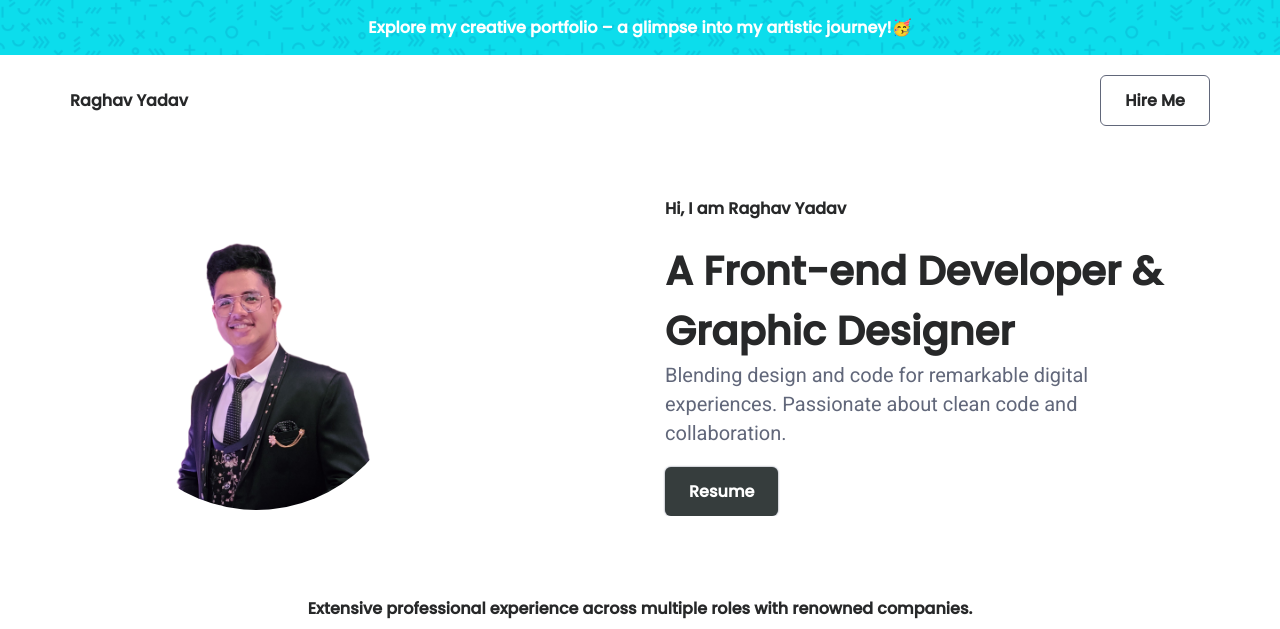
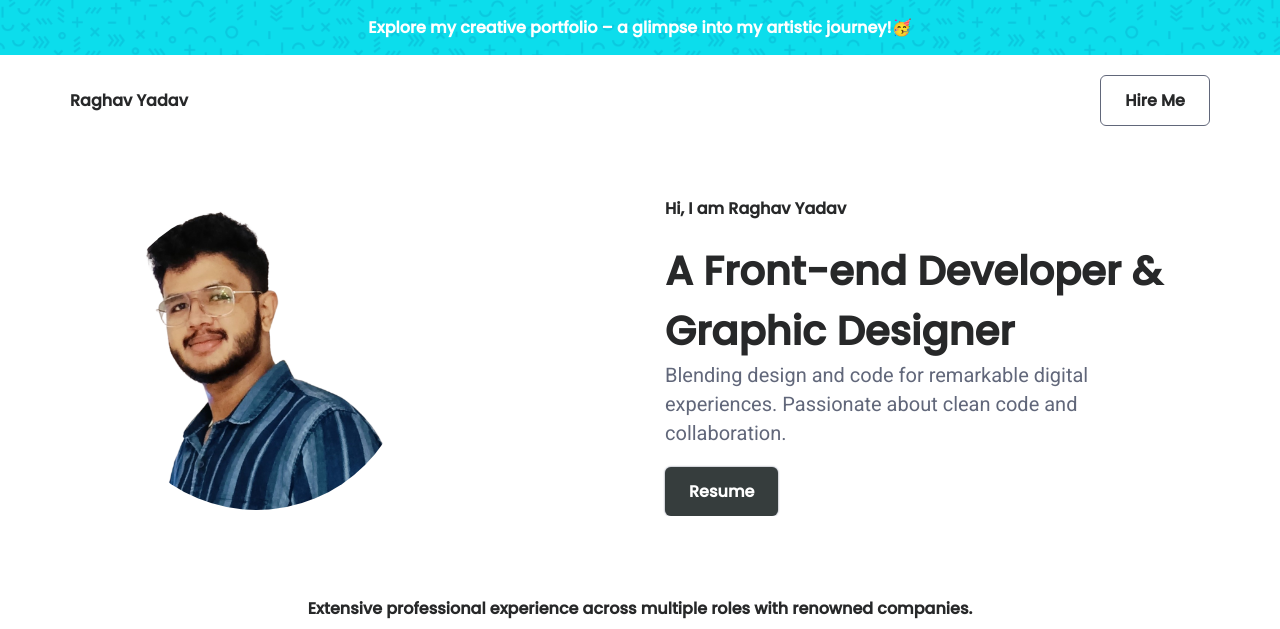
Before and after one commit to raghavyadav20/Portfolio, a plain HTML site: page index.html in a window 1280 px wide. Shown: the top 629 px of the page. Drawn offline with Linux system fonts and the light colour scheme.

Commit message:
Update index.html

```diff
--- a/index.html
+++ b/index.html
@@ -35,7 +35,7 @@
     <header>
         <div class="container header-section flex">
             <div class="header-right">
-                <img src="assets/IMG2023103224430-ai-brush-remo5vebg-kplfkket.png" alt="">
+                <img src="assets/raghav.png" alt="">
             </div>
             <div class="header-left">
                 <h4>Hi, I am Raghav Yadav</h4>
```
